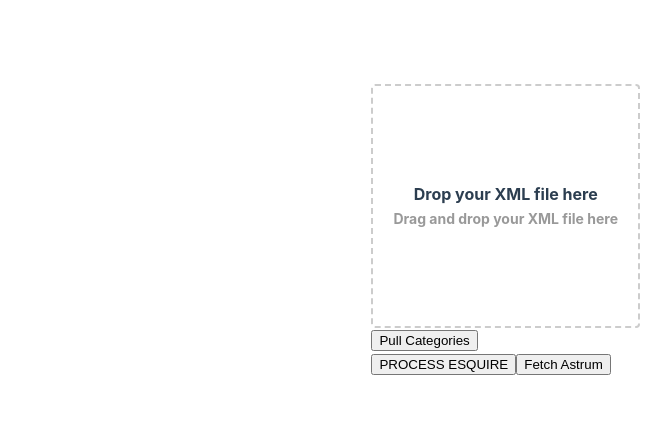
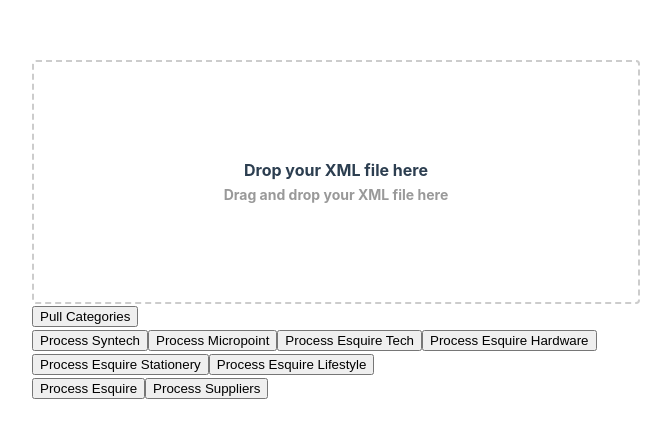
Before and after one commit to Dylan-vdb/supplier-products-parser, a Vue app: page / in a window 1280 px wide. Shown: the part 170-608 px from the top of the page, without its empty margins (0-671 px from the left). Built offline with nearby package versions, Linux system fonts and the light colour scheme.

Commit message:
minor tweaks

```diff
--- a/src/App.vue
+++ b/src/App.vue
@@ -13,8 +13,16 @@
     </div>
     <button @click="pullCategories">Pull Categories</button>
     <br />
-    <button @click="processEsquire">PROCESS ESQUIRE</button>
-    <button @click="fetchAstrumProducts">Fetch Astrum</button>
+    <button @click="processSyntech">Process Syntech</button>
+    <button @click="processMicropoint">Process Micropoint</button>
+    <button @click="processEsquireTech">Process Esquire Tech</button>
+    <button @click="processEsquireHardware">Process Esquire Hardware</button>
+    <button @click="processEsquireStationery">Process Esquire Stationery</button>
+    <button @click="processEsquireLifestyle">Process Esquire Lifestyle</button>
+    <br />
+
+    <button @click="processEsquire">Process Esquire</button>
+    <button @click="processSuppliers">Process Suppliers</button>
   </div>
 </template>
 
@@ -28,7 +36,7 @@ import { processSyntechStock } from './helpers/syntechFixer'
 import { processMicropointStock } from './helpers/micropointFixer'
 import { processFrontosaStock } from './helpers/frontosaFixer'
 import { processAstrumStock } from './helpers/astrumFixer'
-import { processEsquireStock } from './helpers/esquireFixer'
+// import { processEsquireStock } from './helpers/esquireFixer'
 import { processEsquireExtras } from './helpers/esquireExtrasFixer'
 
 import { processDiscontinuedStock } from './helpers/discontinuedStockFixer'
@@ -51,6 +59,90 @@ const frontosaData = ref([])
 const astrumData = ref([])
 const esquireData = ref([])
 const discontinuedStock = ref([])
+
+async function processSupplierStock(endpoint, processFn) {
+  const result = await fetch(endpoint)
+
+  if (!result.ok) {
+    console.error('Network response was not ok', result.statusText)
+    return
+  }
+
+  const xmlText = await result.text()
+
+  const parser = new XMLParser()
+  const parsedXml = parser.parse(xmlText)
+
+  const processedData = processFn(parsedXml)
+  const refinedData = furtherRefinements(processedData)
+  outPutCsv(refinedData)
+}
+
+async function delay(ms) {
+  return new Promise((resolve) => setTimeout(resolve, ms))
+}
+
+async function processSuppliers() {
+  // await processSyntech()
+  await processMicropoint()
+  await processEsquireTech()
+  await processEsquireHardware()
+  await processEsquireStationery()
+  await processEsquireLifestyle()
+}
+
+async function processSyntech() {
+  await processSupplierStock(
+    'https://www.syntech.co.za/feeds/feedhandler.php?key=3CCC41DC-9732-4435-880B-7CCC0B8E3C8B&feed=syntech-xml-full',
+    processSyntechStock
+  )
+}
+
+async function processMicropoint() {
+  await processSupplierStock(
+    'https://www.micropointsa.co.za/xml/xml.php?xmlKey=02e496837c88274e666b4779675a2342ae87b177',
+    processMicropointStock
+  )
+}
+
+async function processEsquire(url, category) {
+  const result = await fetch(url)
+  const xmlText = await result.text()
+
+  const parser = new XMLParser()
+  const parsedXml = parser.parse(xmlText)
+
+  const processedData = processEsquireExtras(parsedXml, category)
+  outPutCsv(processedData)
+}
+
+async function processEsquireTech() {
+  await processEsquire(
+    'https://api.esquire.co.za/api/Export?key=12&Org=esquire&ID=189929&m=0&o=ascending',
+    TECH.category
+  )
+}
+
+async function processEsquireHardware() {
+  await processEsquire(
+    'https://api.esquire.co.za/api/Export?key=12&Org=noble&ID=189929&m=0&o=ascending',
+    DIY.category
+  )
+}
+
+async function processEsquireStationery() {
+  await processEsquire(
+    'https://api.esquire.co.za/api/Export?key=12&Org=brainware&ID=189929&m=0&o=ascending',
+    STATIONERY.category
+  )
+}
+
+async function processEsquireLifestyle() {
+  await processEsquire(
+    'https://api.esquire.co.za/api/Export?key=12&Org=casey&ID=189929&m=0&o=ascending',
+    LIFESTYLE.category
+  )
+}
 
 async function onDrop(files) {
   const file = files[0]
@@ -93,12 +185,6 @@ function parseCsv(csvFile) {
       }
     })
   })
-}
-
-function processEsquire() {
-  esquireData.value = processEsquireStock()
-  const refinedData = furtherRefinements(esquireData.value)
-  outPutCsv(refinedData)
 }
 
 function parseXml(xmlFile) {
@@ -233,7 +319,7 @@ function modifyCategory(categories) {
   const categoriesList = categories.split(',')
   const result = categoriesList.map((category) => {
     if (category.startsWith('Stationery')) return category
-    if (category.startsWith('Tools')) return category.replace('Tools', DIY)
+    if (category.startsWith('Tools')) return category.replace('Tools', DIY.category)
     return `Computers Laptops & Electronics > ${category}`
   })
   return result.join(',')
@@ -270,13 +356,16 @@ function outPutCsv(data) {
   URL.revokeObjectURL(url)
 }
 
-defineExpose({
-  dropzoneRef,
-  isDragActive,
-  pullCategories,
-  testRegex,
-  processEsquire
-})
+// defineExpose({
+//   dropzoneRef,
+//   isDragActive,
+//   pullCategories,
+//   testRegex,
+//   processSyntech,
+//   processMicropoint,
+//   processEsquire,
+//   fetchAstrumProducts
+// })
 </script>
 
 <style scoped>
--- a/src/helpers/discontinuedStockFixer.js
+++ b/src/helpers/discontinuedStockFixer.js
@@ -5,7 +5,7 @@ export function processDiscontinuedStock(products) {
   const frontosaSkuListNew = getSkuListNew('frontosaSkuListNew')
   const astrumSkuListNew = getSkuListNew('astrumSkuListNew')
   const micropointSkuListNew = getSkuListNew('micropointSkuListNew')
-  const esquireSkuListNew = getSkuListNew('esquireSkuListNew')
+  const esquireSkuListNew = getSkuListNew('techSkuListNew')
 
   const hardwareSkuListNew = getSkuListNew('hardwareSkuListNew')
   const stationerySkuListNew = getSkuListNew('stationerySkuListNew')
--- a/src/helpers/esquireExtrasFixer.js
+++ b/src/helpers/esquireExtrasFixer.js
@@ -1,4 +1,3 @@
-import { categories } from '@vueuse/core/metadata.cjs'
 import { calculateFullPrice, saveSkuList } from '../helpers/baseHelpers'
 import { DIY, LIFESTYLE, STATIONERY, TECH, esquireCategoryReplacements } from '../helpers/constants'
 
@@ -7,6 +6,7 @@ const categoryGroupsList = [DIY, LIFESTYLE, STATIONERY, TECH]
 let topCategory
 export function processEsquireExtras(xmlData, mainCategory) {
   topCategory = mainCategory
+
   const rawData = xmlData.ROOT.Products.Product
   const correctedFields = correctFields(rawData).filter(
     (product) => product.leafCategory.length > 0
@@ -65,7 +65,7 @@ function correctFields(products) {
       image
     }) => {
       return {
-        stock: AvailableQty >= 1 ? AvailableQty : 0,
+        stock: AvailableQty > 1 ? AvailableQty : 0,
         sku: modifyProductId(ProductCode),
         normal_cost: Price,
         images: image,
@@ -194,7 +194,7 @@ function categorizeProducts(products) {
       .map((product) => {
         return {
           ...product,
-          categories: TECH.category + ' > ' + product.categories
+          categories: modifyCategory(product.categories)
         }
       })
   return products.map((product) => {
@@ -205,6 +205,14 @@ function categorizeProducts(products) {
         : `${topCategory} > ${product.leafCategory}`
     }
   })
+}
+
+function modifyCategory(categories) {
+  const categoriesList = categories.split(',')
+  const result = categoriesList.map((category) => {
+    return `Computers Laptops & Electronics > ${category}`
+  })
+  return result.join(',')
 }
 
 function getBagCategoryFromDescription(description = '') {
--- a/src/helpers/syntechFixer.js
+++ b/src/helpers/syntechFixer.js
@@ -195,6 +195,7 @@ function combineStocksField(products) {
 
 function improveCategoryNames(products) {
   // AT-ECAB-BK300-C2P3-BK/R
+
   const replacements = syntechCategoryReplacements
 
   return products.map((product) => {
```
